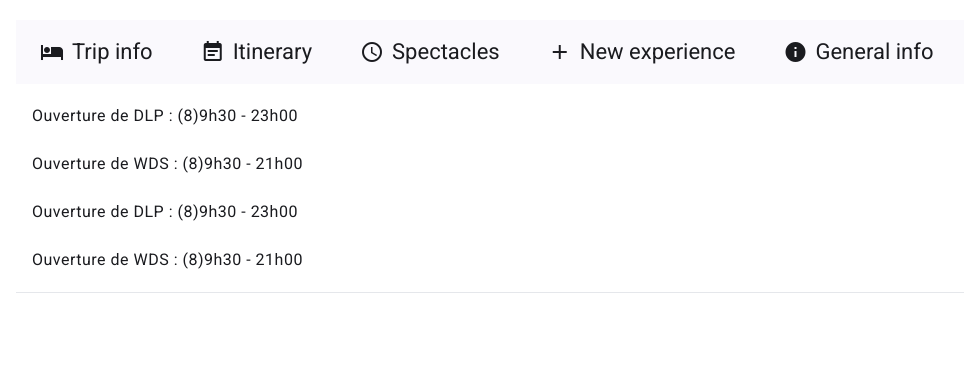
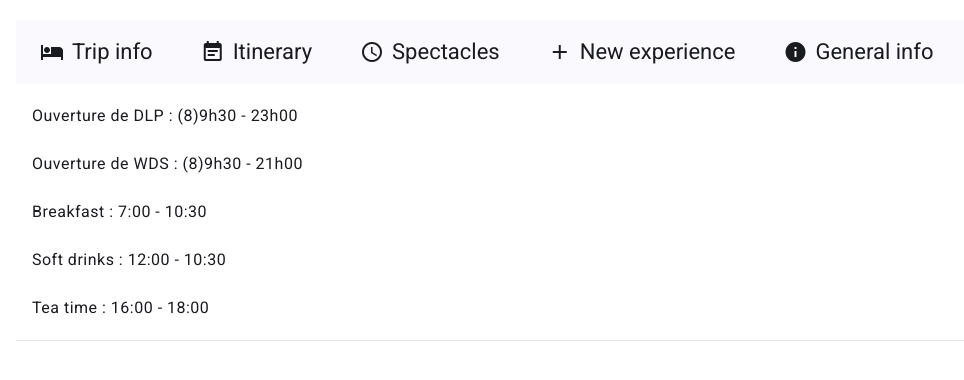
Before and after one commit to Trinkolin/trip-organizer, an Angular app: page /general-info in a window 1280 px wide. Shown: the top 380 px of the page, without its empty margins (4-968 px from the left). Built offline with nearby package versions, Linux system fonts and the light colour scheme.

Commit message:
first commit

```diff
--- a/src/app/routes/general-info/general-info.component.html
+++ b/src/app/routes/general-info/general-info.component.html
@@ -7,11 +7,16 @@
   >Ouverture de WDS : (8)9h30 - 21h00
   </mat-list-item>
 
-  <mat-list-item role="listitem"
-  >Ouverture de DLP : (8)9h30 - 23h00
+  <mat-list-item role="listitem" >
+Breakfast : 7:00 - 10:30
   </mat-list-item
   >
-  <mat-list-item role="listitem"
-  >Ouverture de WDS : (8)9h30 - 21h00
+  <mat-list-item role="listitem" >
+    Soft drinks : 12:00 - 10:30
   </mat-list-item>
+
+  <mat-list-item role="listitem" >
+    Tea time : 16:00 - 18:00
+  </mat-list-item>
+
 </mat-list>
```
